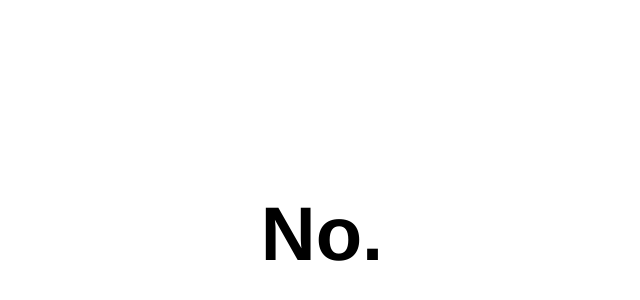
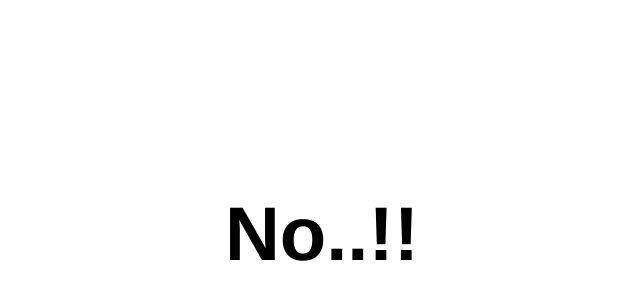
Before and after one commit to ismymobileonfire/ismymobileonfire.github.io, a plain HTML site: page index.html in a window 1280 px wide. Shown: the part 166-466 px from the top of the page, without its empty margins (326-966 px from the left). Drawn offline with Linux system fonts and the light colour scheme.

Commit message:
Update index.html

```diff
--- a/index.html
+++ b/index.html
@@ -1,8 +1,9 @@
 <!DOCTYPE html>
 <html>
 <head>
-<title>Is my computer on fire?</title>
+<title>Is my Mobile on fire?</title>
 <meta name="viewport" content="width=device-width, initial-scale=1.0">
+<meta name="description" content="Is my Mobile on fire??" />
 <style>
 h1 {
   font-size: 76px;
@@ -19,6 +20,6 @@ h1 {
 </style>
 </head>
 <body>
-<h1 title="Probably not...">No.</h1>
+<h1 title="Probably not...">No..!!</h1>
 </body>
 </html>
```
